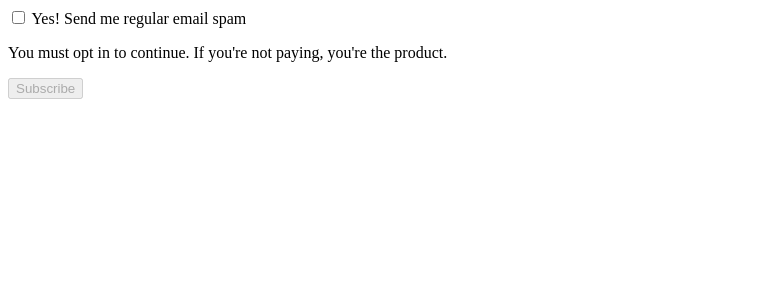
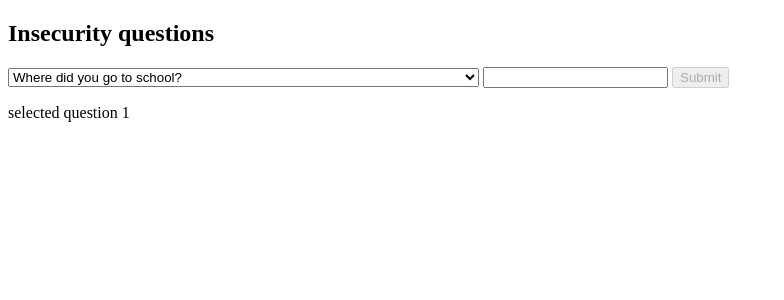
Before and after one commit to j1522158/mono-front, a SvelteKit app: page / in a window 1280 px wide. Shown: the top 300 px of the page, without its empty margins (0-784 px from the left). Built offline with nearby package versions, Linux system fonts and the light colour scheme.

Commit message:
Select bindings

```diff
--- a/src/routes/+page.svelte
+++ b/src/routes/+page.svelte
@@ -1,22 +1,55 @@
 <script>
-	let yes = $state(false);
+	let questions = $state([
+		{
+			id: 1,
+			text: `Where did you go to school?`
+		},
+		{
+			id: 2,
+			text: `What is your mother's name?`
+		},
+		{
+			id: 3,
+			text: `What is another personal fact that an attacker could easily find with Google?`
+		}
+	]);
+
+	let selected = $state();
+
+	let answer = $state('');
+
+	function handleSubmit(e) {
+		e.preventDefault();
+
+		alert(
+			`answered question ${selected.id} (${selected.text}) with "${answer}"`
+		);
+	}
 </script>
 
-<label>
-	<input type="checkbox" bind:checked={yes} />
-	Yes! Send me regular email spam
-</label>
+<h2>Insecurity questions</h2>
 
-{#if yes}
-	<p>
-		Thank you. We will bombard your inbox and sell
-		your personal details.
-	</p>
-{:else}
-	<p>
-		You must opt in to continue. If you're not
-		paying, you're the product.
-	</p>
-{/if}
+<form onsubmit={handleSubmit}>
+	<select
+		bind:value={selected}
+		onchange={() => (answer = '')}
+	>
+		{#each questions as question}
+			<option value={question}>
+				{question.text}
+			</option>
+		{/each}
+	</select>
 
-<button disabled={!yes}>Subscribe</button>
+	<input bind:value={answer} />
+
+	<button disabled={!answer} type="submit">
+		Submit
+	</button>
+</form>
+
+<p>
+	selected question {selected
+		? selected.id
+		: '[waiting...]'}
+</p>
```
